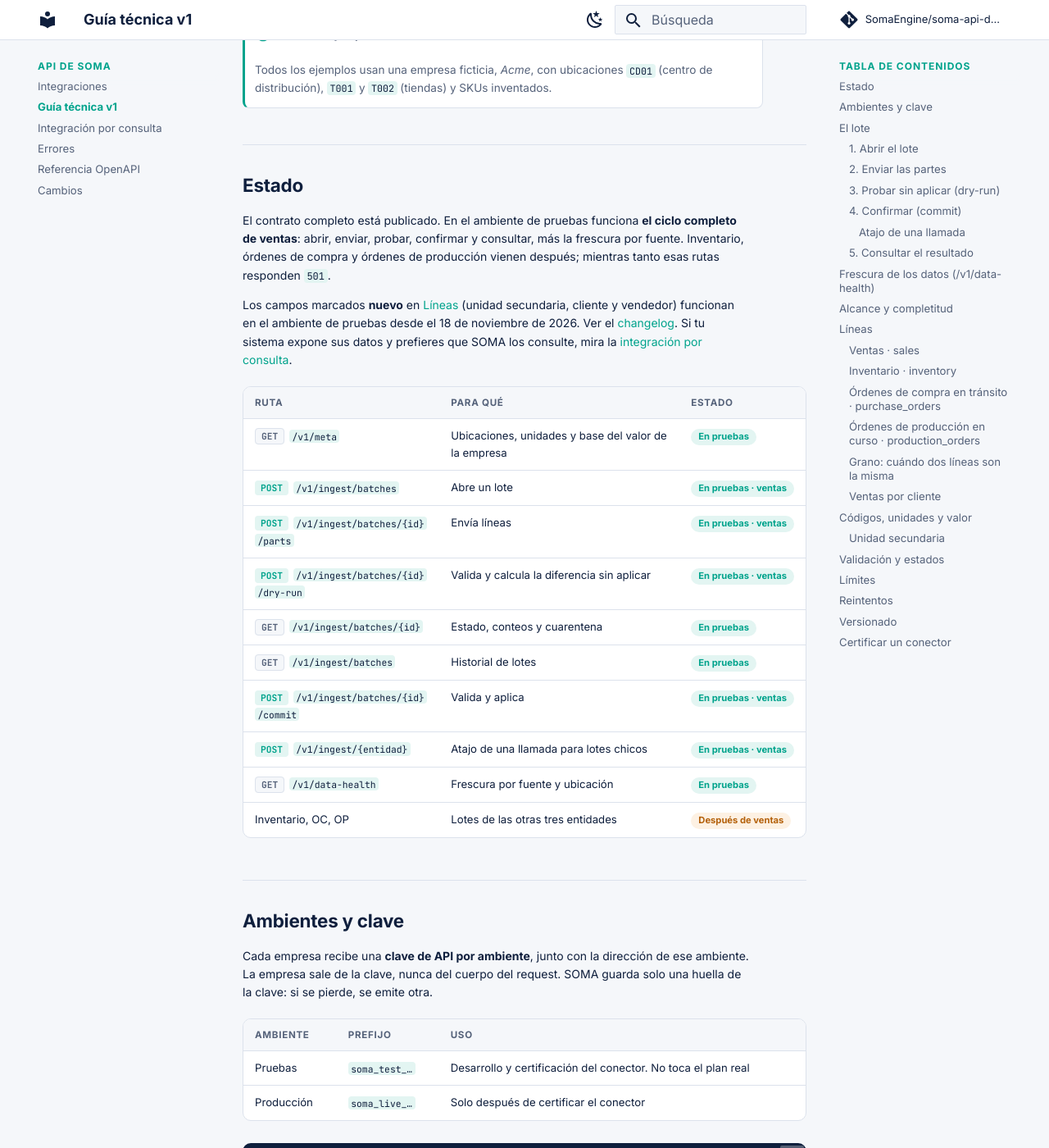
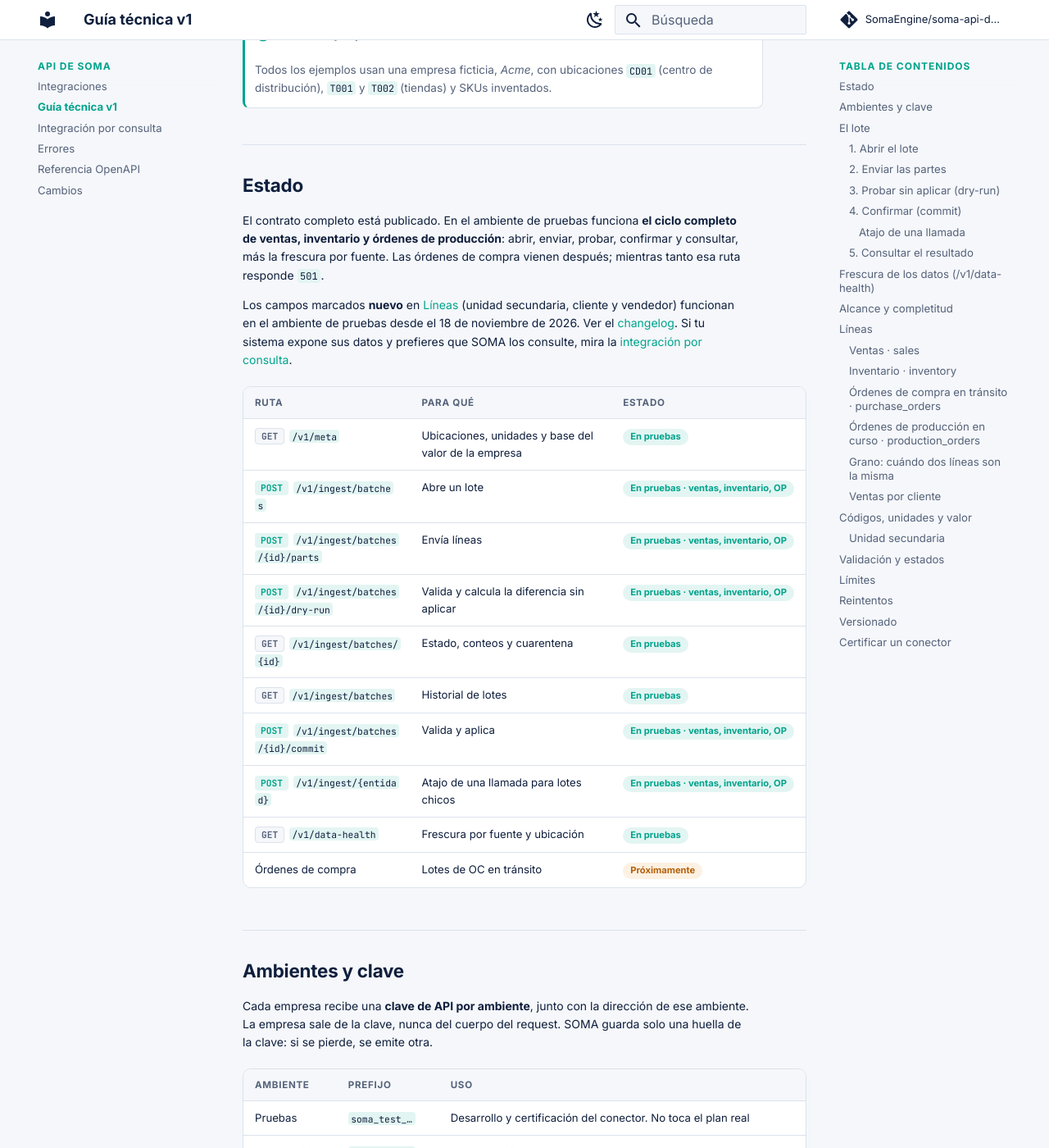
Before and after one commit to SomaEngine/soma-api-docs, an MkDocs documentation site: the page built from docs/guia/v1.md, in a window 1280 px wide and 1400 px high, scrolled down 409 px. Shown: the whole window at 82% size. Built offline with MkDocs 1.6.1 and Material for MkDocs 9.7.7, drawn with Linux system fonts in a browser that asks for light colours; comment, search, counter and statistics services are not loaded.

Commit message:
docs: inventario y órdenes de producción en pruebas
Co-Authored-By: Claude Opus 5.5 <noreply@anthropic.com>

```diff
--- a/docs/guia/v1.md
+++ b/docs/guia/v1.md
@@ -21,8 +21,8 @@ para todos los clientes y habla en términos de planificación, no de ningún ER
 ## Estado { #estado }
 
 El contrato completo está publicado. En el ambiente de pruebas funciona **el ciclo completo de
-ventas**: abrir, enviar, probar, confirmar y consultar, más la frescura por fuente. Inventario,
-órdenes de compra y órdenes de producción vienen después; mientras tanto esas rutas responden
+ventas, inventario y órdenes de producción**: abrir, enviar, probar, confirmar y consultar, más
+la frescura por fuente. Las órdenes de compra vienen después; mientras tanto esa ruta responde
 `501`.
 
 Los campos marcados **nuevo** en [Líneas](#lineas) (unidad secundaria, cliente y vendedor)
@@ -33,15 +33,15 @@ datos y prefieres que SOMA los consulte, mira la [integración por consulta](con
 | Ruta | Para qué | Estado |
 |---|---|---|
 | <span class="method m-get">GET</span>`/v1/meta` | Ubicaciones, unidades y base del valor de la empresa | <span class="st ok">En pruebas</span> |
-| <span class="method m-post">POST</span>`/v1/ingest/batches` | Abre un lote | <span class="st ok">En pruebas · ventas</span> |
-| <span class="method m-post">POST</span>`/v1/ingest/batches/{id}/parts` | Envía líneas | <span class="st ok">En pruebas · ventas</span> |
-| <span class="method m-post">POST</span>`/v1/ingest/batches/{id}/dry-run` | Valida y calcula la diferencia sin aplicar | <span class="st ok">En pruebas · ventas</span> |
+| <span class="method m-post">POST</span>`/v1/ingest/batches` | Abre un lote | <span class="st ok">En pruebas · ventas, inventario, OP</span> |
+| <span class="method m-post">POST</span>`/v1/ingest/batches/{id}/parts` | Envía líneas | <span class="st ok">En pruebas · ventas, inventario, OP</span> |
+| <span class="method m-post">POST</span>`/v1/ingest/batches/{id}/dry-run` | Valida y calcula la diferencia sin aplicar | <span class="st ok">En pruebas · ventas, inventario, OP</span> |
 | <span class="method m-get">GET</span>`/v1/ingest/batches/{id}` | Estado, conteos y cuarentena | <span class="st ok">En pruebas</span> |
 | <span class="method m-get">GET</span>`/v1/ingest/batches` | Historial de lotes | <span class="st ok">En pruebas</span> |
-| <span class="method m-post">POST</span>`/v1/ingest/batches/{id}/commit` | Valida y aplica | <span class="st ok">En pruebas · ventas</span> |
-| <span class="method m-post">POST</span>`/v1/ingest/{entidad}` | Atajo de una llamada para lotes chicos | <span class="st ok">En pruebas · ventas</span> |
+| <span class="method m-post">POST</span>`/v1/ingest/batches/{id}/commit` | Valida y aplica | <span class="st ok">En pruebas · ventas, inventario, OP</span> |
+| <span class="method m-post">POST</span>`/v1/ingest/{entidad}` | Atajo de una llamada para lotes chicos | <span class="st ok">En pruebas · ventas, inventario, OP</span> |
 | <span class="method m-get">GET</span>`/v1/data-health` | Frescura por fuente y ubicación | <span class="st ok">En pruebas</span> |
-| Inventario, OC, OP | Lotes de las otras tres entidades | <span class="st next">Después de ventas</span> |
+| Órdenes de compra | Lotes de OC en tránsito | <span class="st next">Próximamente</span> |
 
 ## Ambientes y clave
 
```
Also changed, not shown: CHANGELOG.md (+5 -0 lines), README.md (+1 -1 lines), docs/index.md (+3 -2 lines).
